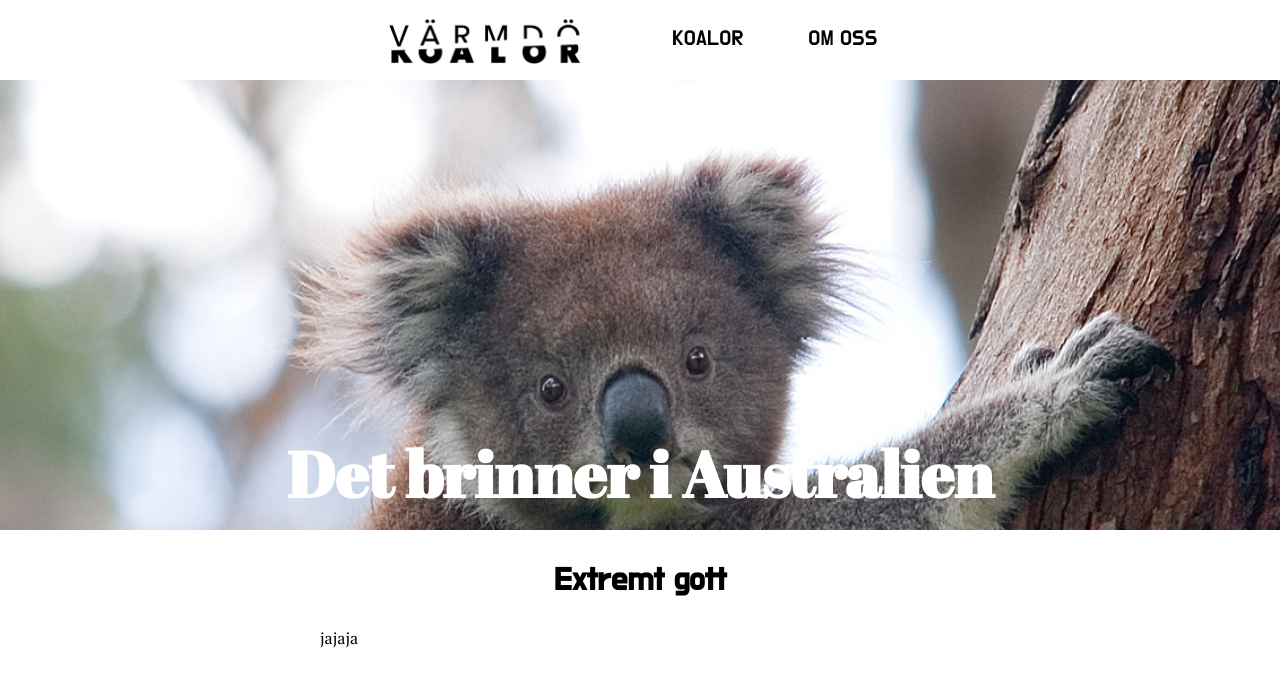
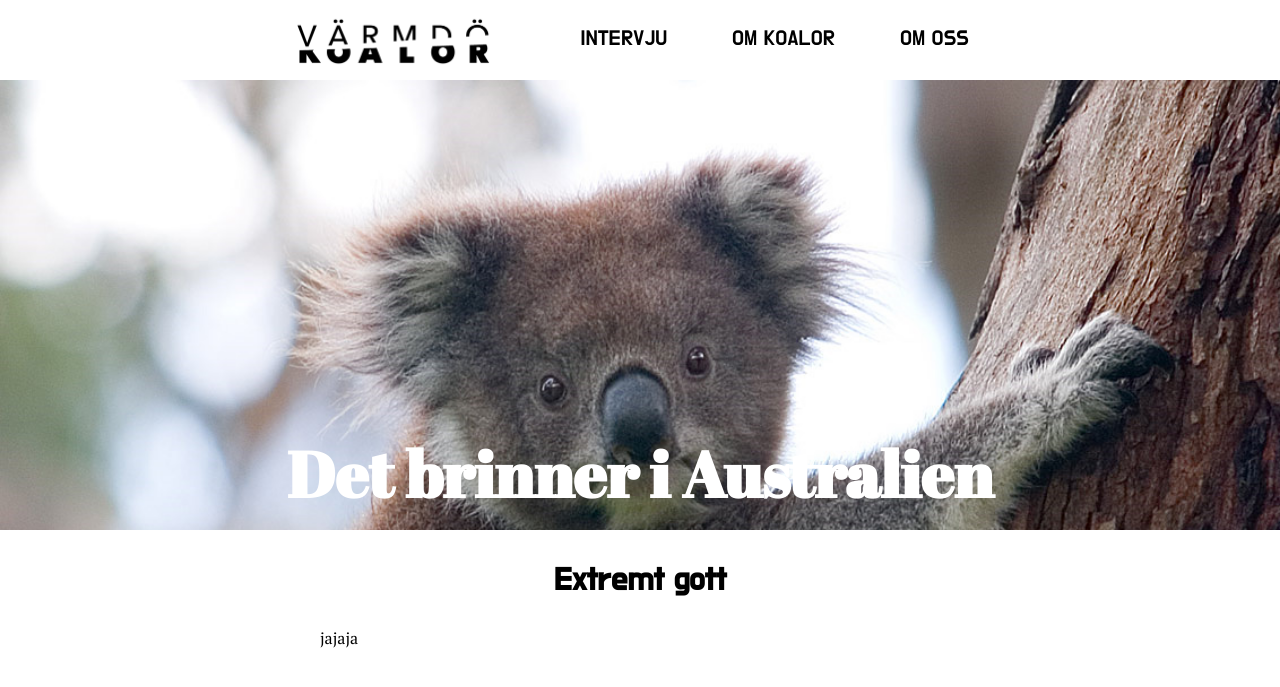
Before and after one commit to limbero/stackars-koalorna, a Jekyll site: the page built from omoss.html, in a window 1280 px wide. Shown: the top 687 px of the page. Built offline with Jekyll 4.4.1, drawn with Linux system fonts in a browser that asks for light colours; comment, search, counter and statistics services are not loaded.

```diff
--- a/_config.yml
+++ b/_config.yml
@@ -2,12 +2,16 @@ baseurl: /stackars-koalorna
 repository: limbero/stackars-koalorna
 collections:
   koalor:
-    title: "Koalor"
+    title: "Om koalor"
     order: 2
     output: true
   omoss:
     title: "Om oss"
     order: 1
+    output: true
+  intervju:
+    title: "Intervju"
+    order: 3
     output: true
 defaults:
   -
```
Also changed, not shown: _intervju/ettinlagg.md (added, +5 -0 lines), intervju.html (added, +9 -0 lines).
